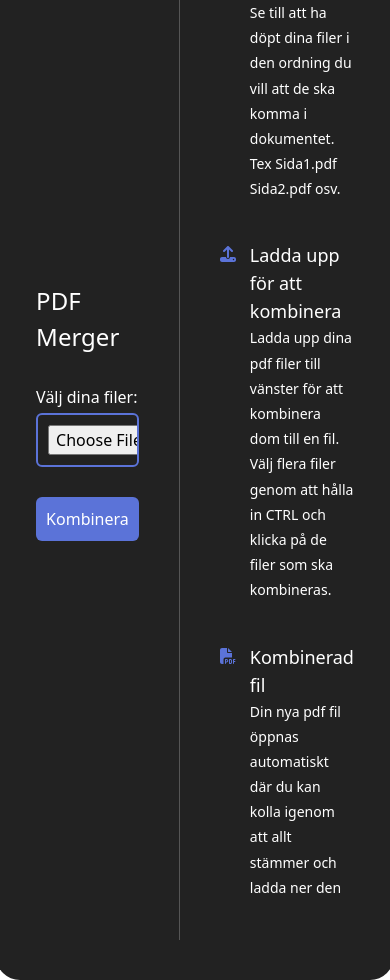
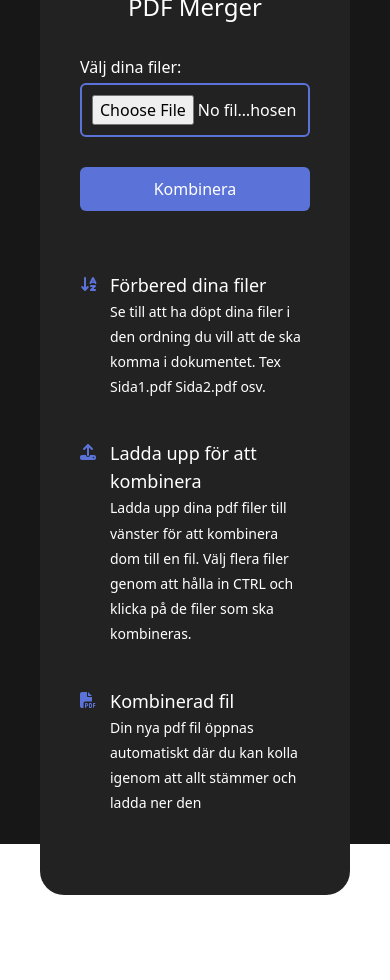
Before and after one commit to emillindblad/pdfmerge2, a Next.js app: page / in a window 390 px wide. After the commit the page ends 895 px from the top, so only its background shows below. Built offline with nearby package versions, Linux system fonts and the light colour scheme.

Commit message:
now with responsiveness

```diff
--- a/src/pages/index.tsx
+++ b/src/pages/index.tsx
@@ -14,8 +14,8 @@ const Home: NextPage = () => {
 
       <main className="flex items-center justify-center h-screen bg-[#171717] text-white">
 
-          <div className="flex bg-[#222222] rounded-3xl w-[1000px] p-10">
-            <div className="flex flex-col flex-1 items-center justify-center border-r border-[#555] pr-10">
+          <div className="flex flex-col md:flex-row bg-[#222222] rounded-3xl w-[1000px] p-10 m-10">
+            <div className="flex flex-col flex-1 items-center justify-center md:border-r border-[#555] md:pr-10">
                 <h2 className="text-2xl font-medium leading-normal mb-5 text-white">
                   PDF Merger
                 </h2>
@@ -27,7 +27,7 @@ const Home: NextPage = () => {
                         <input className="mt-5 mb-5 p-[10px] rounded-md bg-main-blue" type="submit" value="Kombinera"/>
                 </form>
             </div>
-            <div className="pl-10 flex-[1.5]">
+            <div className="md:pl-10 flex-[1.5]">
                 <InfoSection
                     icon={faArrowDownAZ}
                     title="Förbered dina filer"
```
